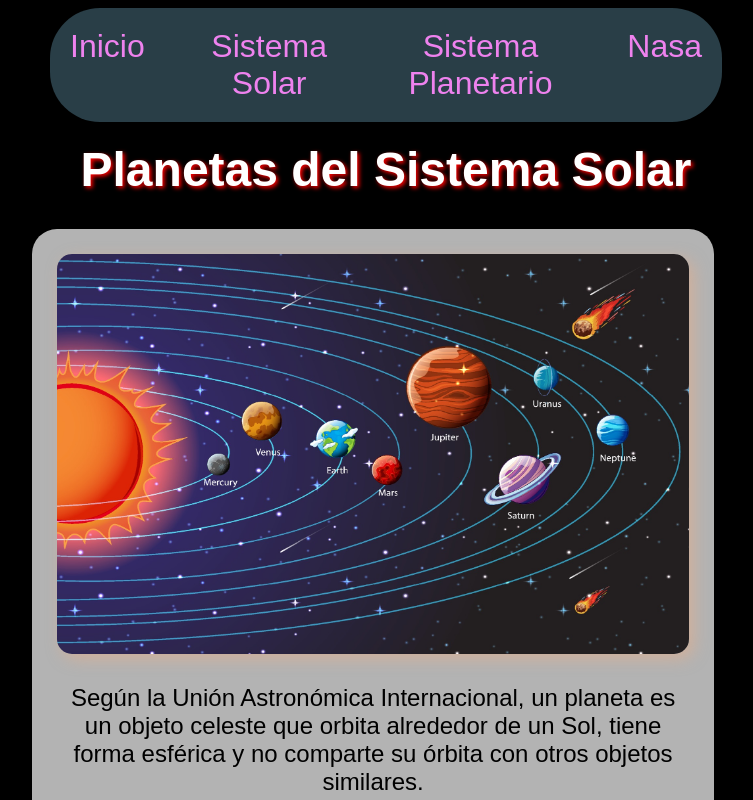
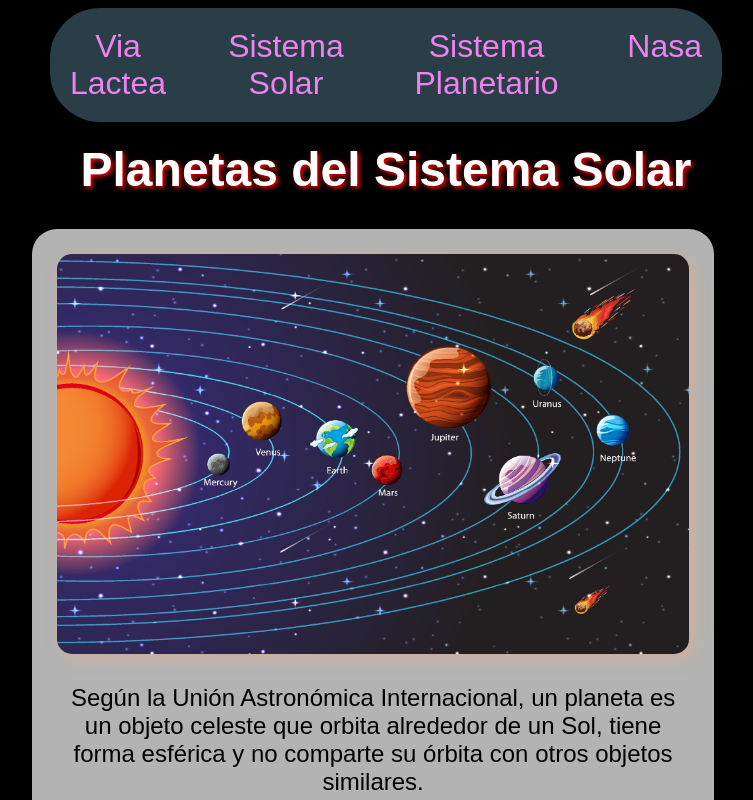
Before and after one commit to RodrigoSBA10/Computacion2, a plain HTML site: page html/planetas.html in a window 1280 px wide. Shown: the top 800 px of the page, without its empty margins (254-1007 px from the left). Drawn offline with Linux system fonts and the light colour scheme.

Commit message:
Update planetas.html

```diff
--- a/html/planetas.html
+++ b/html/planetas.html
@@ -10,7 +10,7 @@
 <body>
     <nav class="menu-navegacion">
         <ul class="menu">
-            <li class="Via Lactea"><a href="../index.html">Inicio</a></li>
+            <li class="Via Lactea"><a href="../index.html">Via Lactea</a></li>
             <li class="sistema solar"><a href="sistemaSolar.html">Sistema Solar</a></li>
             <li class="planetas"><a href="planetas.html">Sistema Planetario</a></li>
             <li class="nasa"><a href="nasa.html">Nasa</a></li>
```
